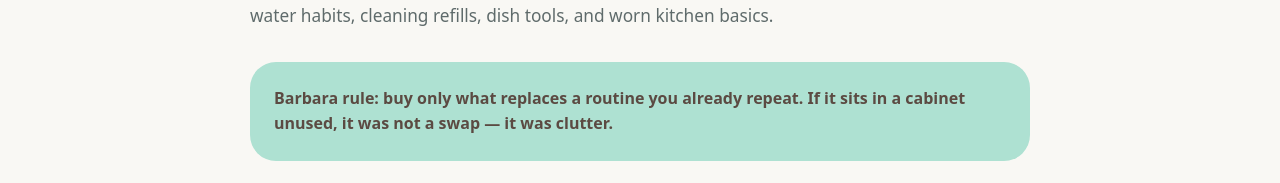
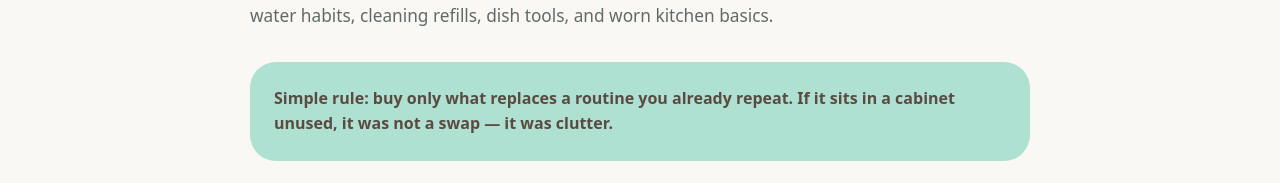
Before and after one commit to barbarasignalcrowe/lessplasticish, a Next.js app: page /starter-swap-list in a window 1280 px wide. Shown: the part 617-800 px from the top of the page. Built offline with nearby package versions, Linux system fonts and the light colour scheme; no server answers.

Commit message:
copy: remove internal notes from starter swaps

```diff
--- a/app/starter-swap-list/page.tsx
+++ b/app/starter-swap-list/page.tsx
@@ -80,7 +80,7 @@ export default function StarterSwapListPage() {
       <div className="disclosure">As an Amazon Associate, LessPlasticish earns from qualifying purchases. Some links on this page are affiliate links, which means we may earn a commission if you buy through them at no extra cost to you. Educational content only; not medical advice.</div>
 
       <p>This list is intentionally small. The point is to make the first few swaps obvious: food storage, water habits, cleaning refills, dish tools, and worn kitchen basics.</p>
-      <div className="callout">Barbara rule: buy only what replaces a routine you already repeat. If it sits in a cabinet unused, it was not a swap — it was clutter.</div>
+      <div className="callout">Simple rule: buy only what replaces a routine you already repeat. If it sits in a cabinet unused, it was not a swap — it was clutter.</div>
 
       <h2>Best first swaps to consider</h2>
       <div className="cards" style={{gridTemplateColumns: '1fr'}}>
@@ -117,8 +117,8 @@ export default function StarterSwapListPage() {
       </div>
 
       <h2 id="cookware-note">Cookware note</h2>
-      <p>Cookware can become its own rabbit hole. For LessPlasticish, the better article is not “throw everything out.” It is: replace scratched, worn, or disliked pieces first, then consider stainless steel or cast iron if they fit how you actually cook.</p>
-      <p>We will build a separate cookware guide before publishing cookware affiliate links. That page needs care instructions, use-case notes, and careful language around “non-toxic” claims.</p>
+      <p>Cookware can become its own rabbit hole, so it is not the first LessPlasticish starter move unless your current pans are scratched, flaking, or already due for replacement.</p>
+      <p>If you are ready to replace a piece, start with one everyday pan you will actually use. Stainless steel and cast iron are practical options for many kitchens, but they come with a learning curve and basic care requirements.</p>
 
       <h2>Keep this calm</h2>
       <p>The best low-plastic home is not the one with the most aesthetic products. It is the one where better defaults become boring and repeatable.</p>
```
